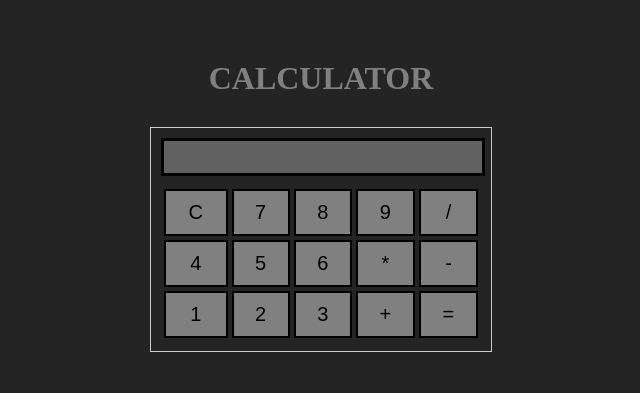
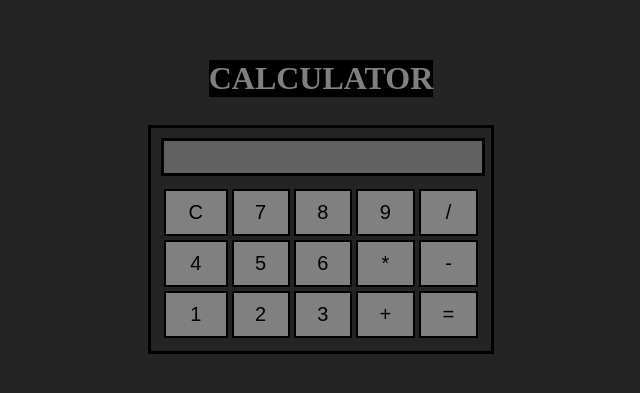
Before and after one commit to Balaji0514/calculator, a plain HTML site: page index.html in a window 1280 px wide. Shown: the part 161-554 px from the top of the page, without its empty margins (319-959 px from the left). Drawn offline with Linux system fonts and the light colour scheme.

Commit message:
Update styles.css

```diff
--- a/styles.css
+++ b/styles.css
@@ -10,9 +10,9 @@ body {
 }
 
 .calculator {
-    border: 1px solid #ccc;
+    border: 3px solid black;
     padding: 10px;
-    background-color: ;
+    background-colorrgb(37, 36, 36) ;
 
 }
 
@@ -42,9 +42,11 @@ button {
 
 button:hover {
     background-color: white;
+
 }
 h1{
     color: GREY;
+    background-color: black;
     position: absolute;
     margin-top: -300px;
     font-family: 'Times New Roman', Times, serif;
```
